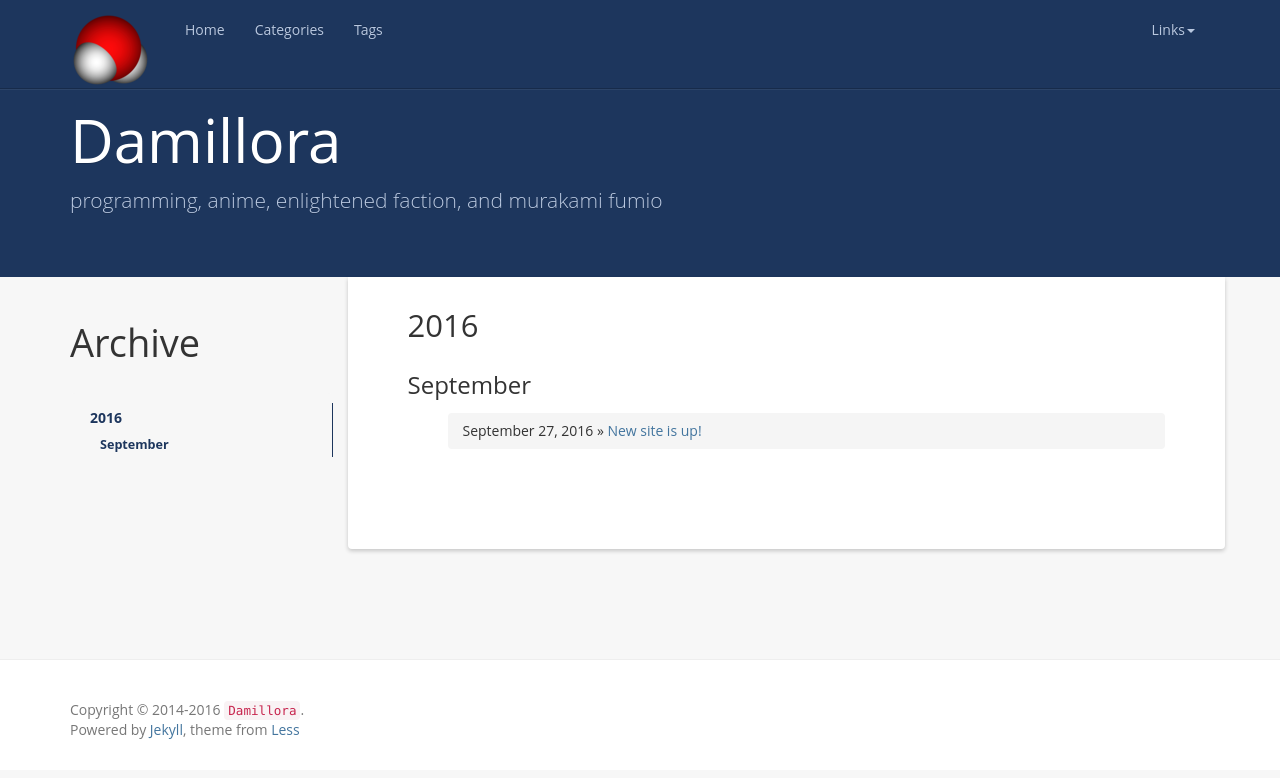
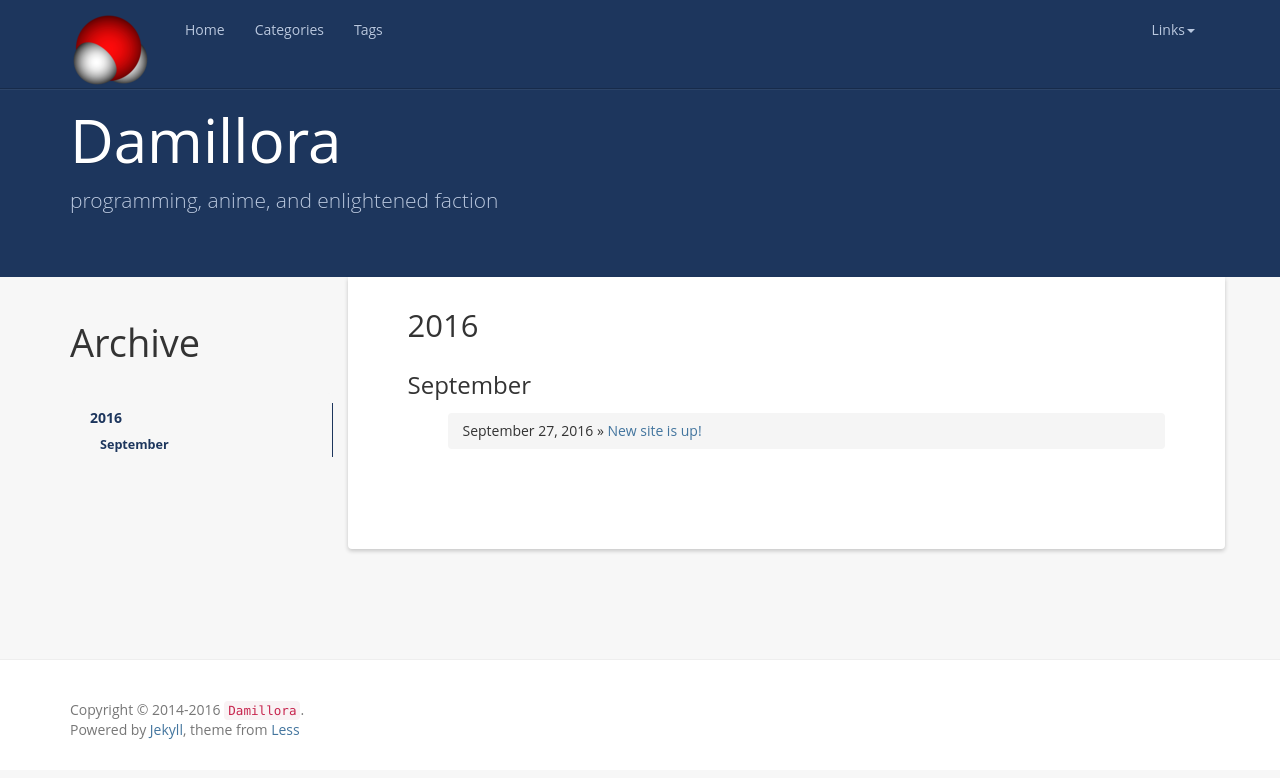
Before and after one commit to Damillora/damillora.github.io, a Jekyll site: the page built from index.html, in a window 1280 px wide. Shown: the top 778 px of the page. Built offline with Jekyll 4.4.1, drawn with Linux system fonts in a browser that asks for light colours; the list of posts is cut into pages by our own code; comment, search, counter and statistics services are not loaded.

Commit message:
change slogan

```diff
--- a/_config.yml
+++ b/_config.yml
@@ -6,7 +6,7 @@ url: http://damillora.github.io
 resume_site:
 github: https://github.com/Damillora/
 baseurl: ""
-description: programming, anime, enlightened faction, and murakami fumio
+description: programming, anime, and enlightened faction
 meta_description:
 motto:
 banner:
```
